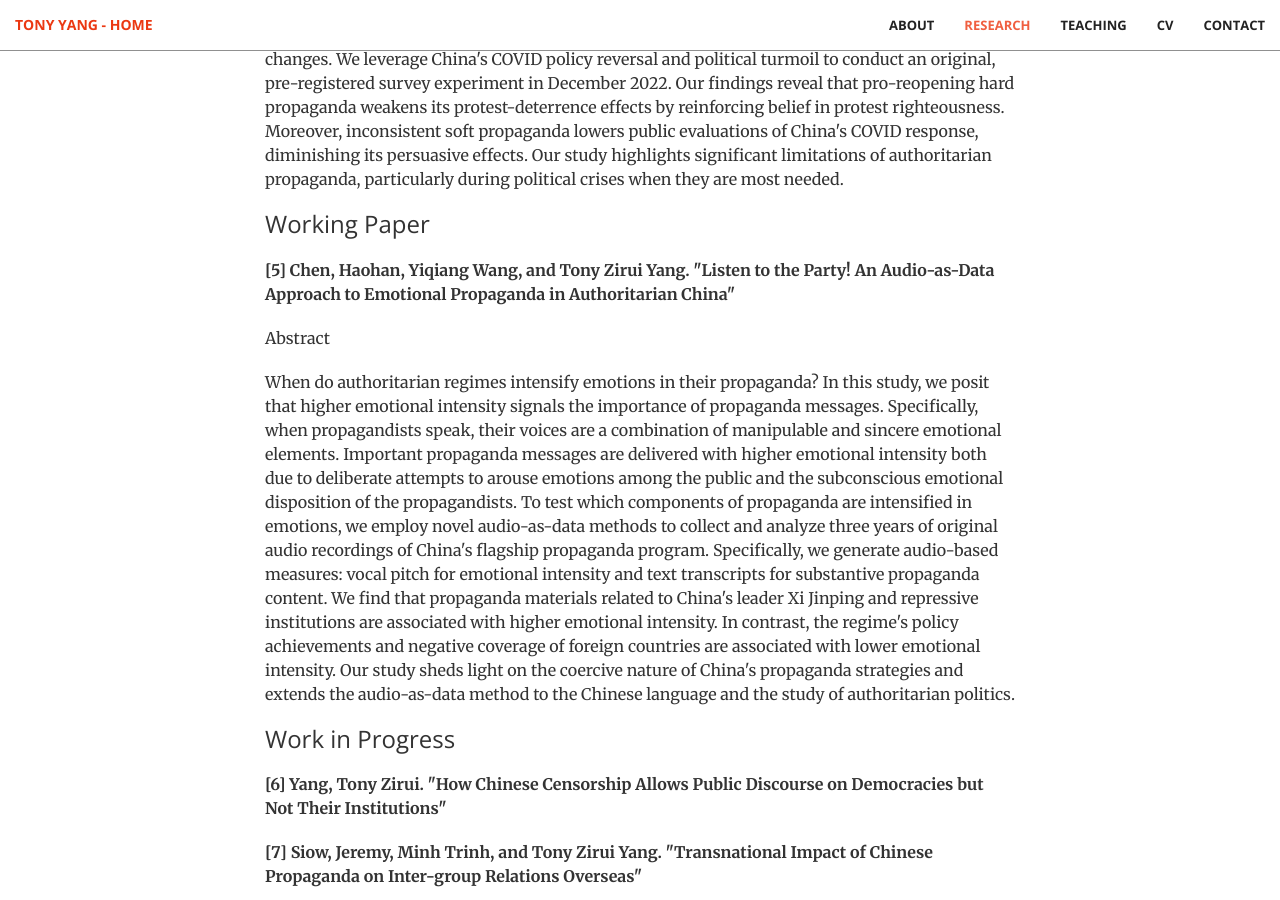
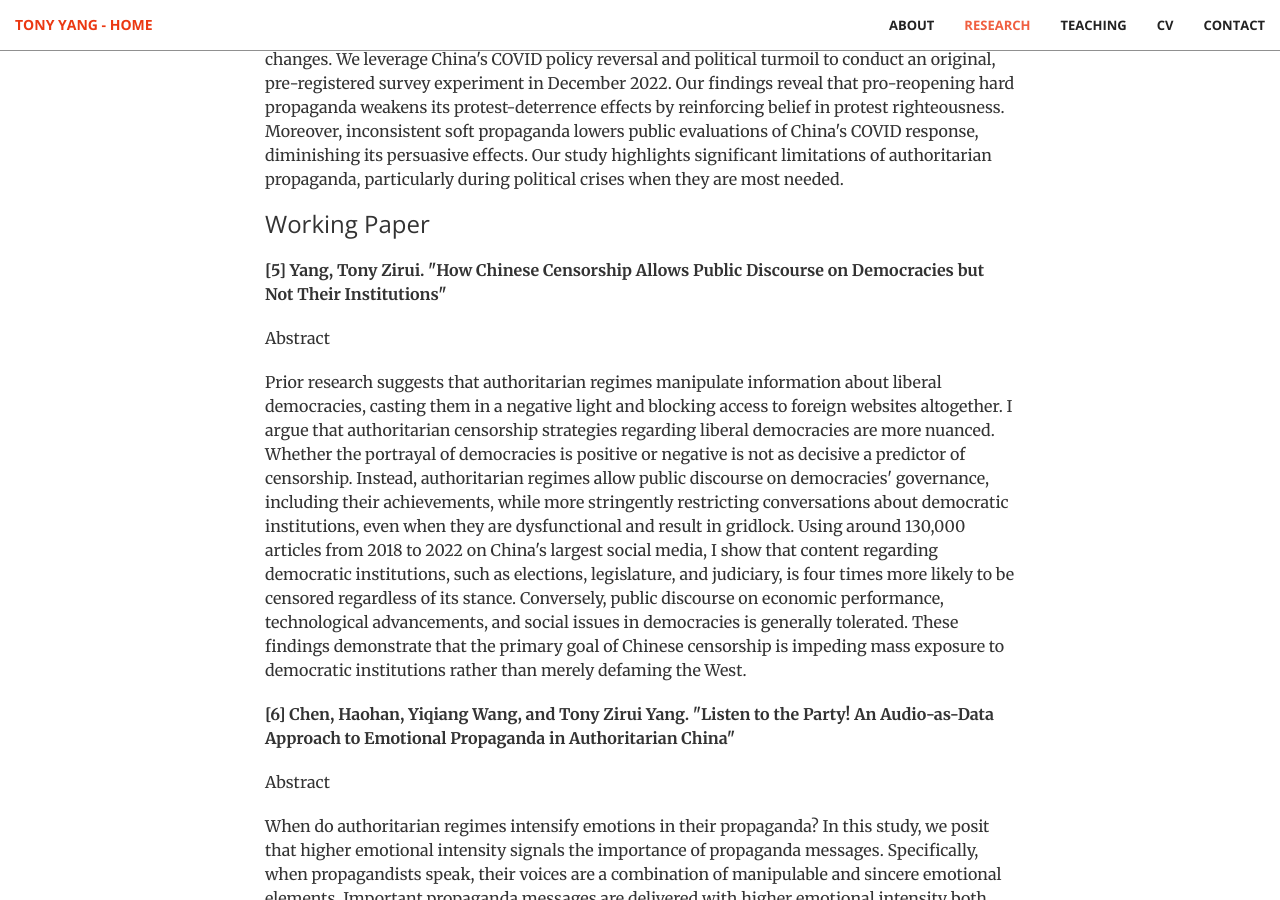
Before and after one commit to tonyhsfz/website, a Jekyll site: the page built from index.html, in a window 1280 px wide and 900 px high, scrolled down 3983 px. Built offline with Jekyll 4.4.1, drawn with Linux system fonts in a browser that asks for light colours.

Commit message:
Update publication.html

```diff
--- a/_includes/publication.html
+++ b/_includes/publication.html
@@ -65,12 +65,27 @@ public opinion on the use of military force in China. Using two original, pre-re
                      <p></p>
 
                     <h3 class="section-heading">Working Paper</h3>
+                     <p></p>
+
+                <p><b>[5] Yang, Tony Zirui.  "How Chinese Censorship Allows Public Discourse on Democracies but Not Their Institutions"  </b></p>
+<p> Abstract </p>
+<p>
+  Prior research suggests that authoritarian regimes manipulate information about liberal democracies, casting them in a negative light and blocking access to foreign websites altogether.
+        I argue that authoritarian censorship strategies regarding liberal democracies are more nuanced.
+        Whether the portrayal of democracies is positive or negative is not as decisive a predictor of censorship.
+        Instead, authoritarian regimes allow public discourse on democracies' governance, including their achievements, while more stringently restricting conversations about democratic institutions, even when they are dysfunctional and result in gridlock.
+        Using around 130,000 articles from 2018 to 2022 on China's largest social media, I show that content regarding democratic institutions, such as elections, legislature, and judiciary, is four times more likely to be censored regardless of its stance.
+        Conversely, public discourse on economic performance, technological advancements, and social issues in democracies is generally tolerated.
+        These findings demonstrate that the primary goal of Chinese censorship is impeding mass exposure to democratic institutions rather than merely defaming the West.</p>
                     <p></p>
-<p><b>[5] Chen, Haohan, Yiqiang Wang, and Tony Zirui Yang. "Listen to the Party! An Audio-as-Data Approach to Emotional Propaganda in Authoritarian China" </b></p>
+                    <p></p>
+<p><b>[6] Chen, Haohan, Yiqiang Wang, and Tony Zirui Yang. "Listen to the Party! An Audio-as-Data Approach to Emotional Propaganda in Authoritarian China" </b></p>
 <p> Abstract </p>
 <p>
 When do authoritarian regimes intensify emotions in their propaganda?
-In this study, we posit that higher emotional intensity signals the importance of propaganda messages. Specifically, when propagandists speak, their voices are a combination of manipulable and sincere emotional elements. Important propaganda messages are delivered with higher emotional intensity both due to deliberate attempts to arouse emotions among the public and the subconscious emotional disposition of the propagandists. To test which components of propaganda are intensified in emotions, we employ novel audio-as-data methods to collect and analyze three years of original audio recordings of China's flagship propaganda program.
+In this study, we posit that higher emotional intensity signals the importance of propaganda messages. Specifically, when propagandists speak, their voices are a combination of manipulable and sincere emotional elements.
+        Important propaganda messages are delivered with higher emotional intensity both due to deliberate attempts to arouse emotions among the public and the subconscious emotional disposition of the propagandists.
+        To test which components of propaganda are intensified in emotions, we employ novel audio-as-data methods to collect and analyze three years of original audio recordings of China's flagship propaganda program.
 Specifically, we generate audio-based measures: vocal pitch for emotional intensity and text transcripts for substantive propaganda content.
 We find that propaganda materials related to China's leader Xi Jinping and repressive institutions are associated with higher emotional intensity. In contrast, the regime's policy achievements and negative coverage of foreign countries are associated with lower emotional intensity.
 Our study sheds light on the coercive nature of China's propaganda strategies and extends the audio-as-data method to the Chinese language and the study of authoritarian politics.
```
Also changed, not shown: other parts of _includes/publication.html (+0 -1 lines).
